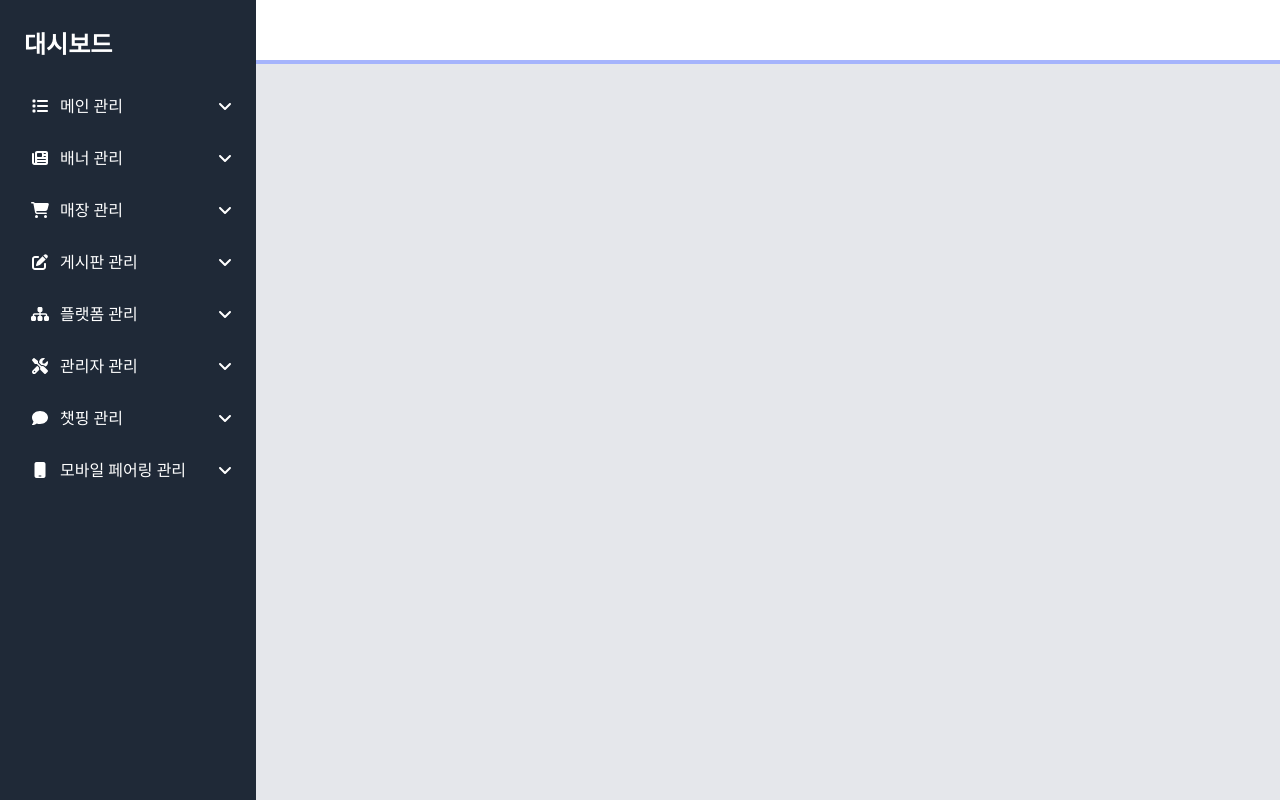
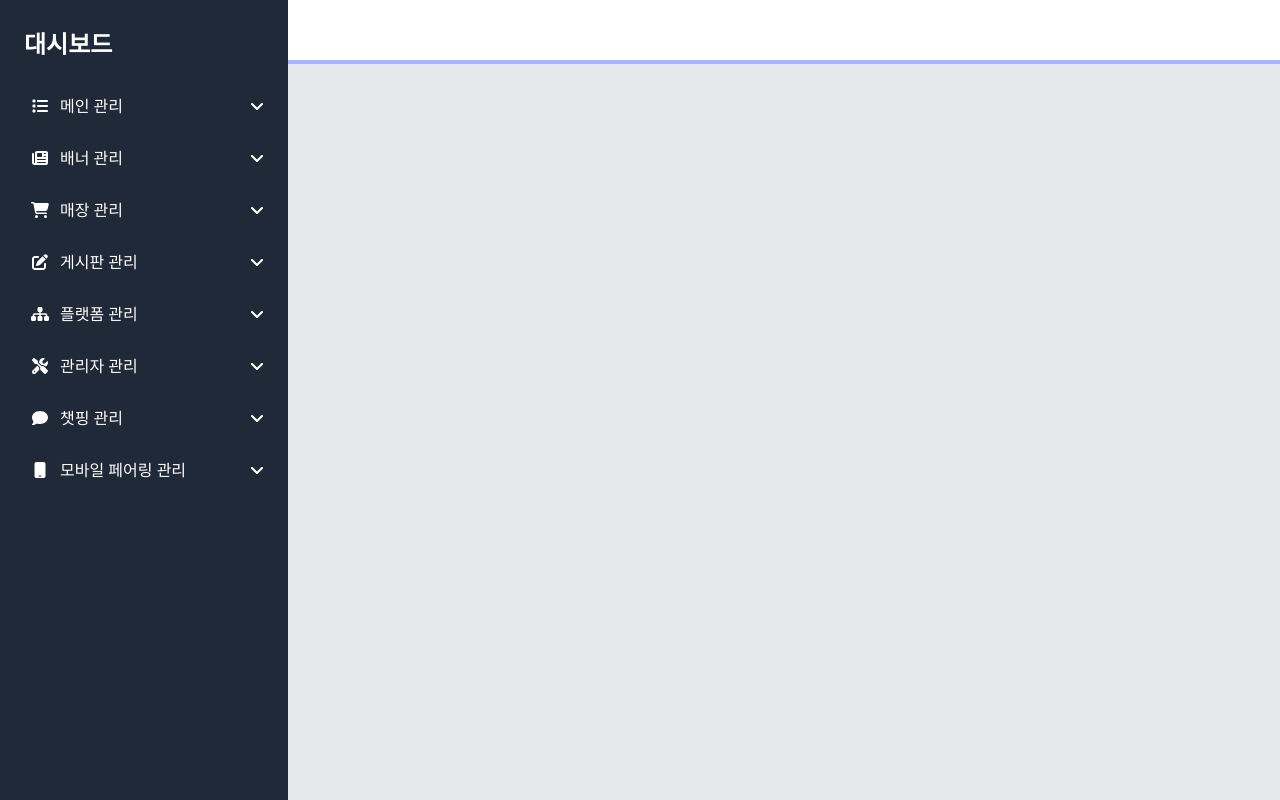
Before and after one commit to rasung82/beyond-career, a Nuxt app: page /dashboard in a window 1280 px wide. Built offline with nearby package versions, Linux system fonts and the light colour scheme.

Commit message:
Add Dashboard menu.

```diff
--- a/components/dashboard/AdminMenus.vue
+++ /dev/null
@@ -1,119 +0,0 @@
-<template>
-  <aside class="bg-gray-800 w-64 text-white px-2 py-7 space-y-6">
-    <div class="px-4 mb-6">
-      <h3 class="text-2xl font-semibold">대시보드</h3>
-    </div>
-    <nav>
-      <ul class="menu-1st flex flex-col" :class="{ open: has2ndMenu }">
-        <li
-          v-for="menu in getMainMenu"
-          :key="menu.adminMenuId"
-          class="aside-nav-1st-menu"
-        >
-          <font-awesome-icon
-            :icon="getMenuIcon(menu)"
-            class="w-8 mr-1 space-x-0"
-          />
-          <span>{{ menu?.adminMenuNm }}</span>
-          <font-awesome-icon
-            v-if="hasSubMenus(menu)"
-            icon="fa-solid fa-angle-down"
-            class="ml-auto text-right"
-          />
-        </li>
-        <!--
-        <ul class="menu-2nd ml-8 -mt-2">
-          <li class="aside-nav-2nd-menu">
-            <span>LNB 메뉴 관리</span>
-          </li>
-          <li class="aside-nav-2nd-menu">
-            <span>홈 화면 관리</span>
-          </li>
-          <li class="aside-nav-2nd-menu">
-            <span>홈 배너 관리</span>
-          </li>
-        </ul>
-        <li class="aside-nav-1st-menu">
-          <font-awesome-icon
-            icon="fa-solid fa-newspaper"
-            class="w-8 mr-1"
-          />배너 관리
-        </li>
-        <li class="aside-nav-1st-menu">
-            <font-awesome-icon
-              icon="fa-solid fa-cart-shopping"
-              class="w-8 mr-1"
-            />매장 관리
-          </li>
-          <li class="aside-nav-1st-menu">
-            <font-awesome-icon
-              icon="fa-solid fa-pen-to-square"
-              class="w-8 mr-1"
-            />게시판 관리
-          </li>
-          <li class="aside-nav-1st-menu">
-            <font-awesome-icon
-              icon="fa-solid fa-sitemap"
-              class="w-8 mr-1"
-            />플랫폼 관리
-          </li>
-          <li class="aside-nav-1st-menu">
-            <font-awesome-icon
-              icon="fa-solid fa-screwdriver-wrench"
-              class="w-8 mr-1"
-            />관리자 관리
-          </li>
-          <li class="aside-nav-1st-menu">
-            <font-awesome-icon
-              icon="fa-solid fa-comment"
-              class="w-8 mr-1 space-x-0"
-            />챗핑 관리
-          </li> -->
-      </ul>
-    </nav>
-  </aside>
-</template>
-
-<script setup lang="ts">
-import type { AdminMenu } from '~/types/adminMenu';
-
-const props = defineProps<{
-  menus?: AdminMenu[];
-}>();
-
-const getMainMenu = computed(() => {
-  return props.menus?.filter((menu: AdminMenu) => menu?.adminMenuIdUpper === 0);
-});
-
-const has2ndMenu = ref<boolean>(false);
-
-const getMenuIcon = (menu: AdminMenu) => {
-  return `fa-solid ${menu?.iconClass}`;
-};
-
-const hasSubMenus = (menu: AdminMenu) => {
-  const filter = props.menus?.filter(
-    (item: AdminMenu) => item?.adminMenuIdUpper === menu?.adminMenuId,
-  );
-  return filter;
-};
-
-const handleMenu = () => (has2ndMenu.value = !has2ndMenu.value);
-
-console.log('woors) Components.AdminMenus...', props.menus);
-</script>
-
-<style scoped>
-.menu-2nd {
-  display: none;
-}
-.menu-1st.open > .menu-2nd {
-  display: block;
-}
-.aside-nav-1st-menu {
-  @apply mb-2 px-4 py-2.5 hover:bg-gray-700 rounded-xl transition-colors duration-200 flex items-center;
-}
-.aside-nav-2nd-menu {
-  @apply px-8 py-2.5 hover:bg-gray-700 rounded-xl transition-colors duration-200 flex items-center;
-}
-</style>
--- /dev/null
+++ b/components/dashboard/NavMenu.vue
@@ -0,0 +1,27 @@
+<template>
+  <aside class="bg-gray-800 w-72 text-white px-2 py-7 space-y-6">
+    <div class="px-4 mb-6">
+      <h3 class="text-2xl font-semibold">대시보드</h3>
+    </div>
+    <nav>
+      <ul>
+        <NavMenuItem
+          v-for="item in supMenus"
+          :key="item.adminMenuId"
+          :menu="item"
+          :depth="1"
+          :has-child="false"
+        />
+      </ul>
+    </nav>
+  </aside>
+</template>
+
+<script setup lang="ts">
+import NavMenuItem from './NavMenuItem.vue';
+const { adminMenus: supMenus } = useAdminSupMenus();
+
+console.log('woors) Components.NavMenu...', supMenus);
+</script>
+
+<style scoped></style>
--- /dev/null
+++ b/components/dashboard/NavMenuItem.vue
@@ -0,0 +1,70 @@
+<template>
+  <div class="menu-parent" :class="{ open: flag }">
+    <li
+      :class="[
+        'menu-common w-full',
+        hasChild ? 'nav-sub-menu' : 'nav-sup-menu',
+      ]"
+      @click="() => (flag = !flag)"
+    >
+      <font-awesome-icon
+        v-if="props.menu?.iconClass"
+        :icon="menuIcon"
+        class="w-8 mr-1"
+      />
+      <span>{{ props.menu?.adminMenuNm }}</span>
+      <font-awesome-icon
+        v-if="subMenus?.length"
+        icon="fa-solid fa-angle-down"
+        class="ml-auto shrink-0 text-right"
+      />
+    </li>
+    <ul v-if="subMenus?.length" class="menu-child">
+      <NavMenuItem
+        v-for="item in subMenus"
+        :key="item?.adminMenuId"
+        :menu="item"
+        :depth="depth + 1"
+        :is-child="true"
+      />
+    </ul>
+  </div>
+</template>
+
+<script setup lang="ts">
+import type { AdminMenu } from '~/types/adminMenu';
+
+const props = defineProps<{
+  menu: AdminMenu;
+  depth: number;
+  hasChild?: boolean;
+}>();
+
+const flag = ref(false);
+
+const { adminMenus: subMenus } = useAdminSubMenus(props.menu);
+
+const menuIcon = computed(() => `fa-solid ${props?.menu?.iconClass}`);
+</script>
+
+<style scoped>
+.menu-child {
+  display: none;
+}
+.menu-parent.open > .menu-child {
+  display: block;
+}
+.menu-parent .menu-child {
+  margin-left: calc(1.5rem * var(--depth, 1));
+}
+
+.menu-common {
+  @apply hover:bg-gray-700 rounded-xl transition-colors duration-200 flex items-center;
+}
+.nav-sup-menu {
+  @apply px-4 py-2.5 mb-2;
+}
+.nav-sub-menu {
+  @apply px-4 py-2.5;
+}
+</style>
--- a/composables/useAdminMenu.ts
+++ b/composables/useAdminMenu.ts
@@ -12,3 +12,23 @@ export const useAdminMenus = (): AdminMenuReturn => {
     adminMenus,
   };
 };
+
+export const useAdminSupMenus = (): AdminMenuReturn => {
+  const adminMenus = adminMenuData?.filter(
+    (menu: AdminMenu) => menu?.adminMenuIdUpper === 0,
+  );
+
+  return {
+    adminMenus,
+  };
+};
+
+export const useAdminSubMenus = (menu: AdminMenu): AdminMenuReturn => {
+  const adminMenus = adminMenuData?.filter(
+    (item: AdminMenu) => item?.adminMenuIdUpper === menu?.adminMenuId,
+  );
+
+  return {
+    adminMenus,
+  };
+};
--- a/pages/dashboard/index.vue
+++ b/pages/dashboard/index.vue
@@ -1,7 +1,7 @@
 <template>
   <div class="flex h-screen">
-    <AdminMenus :menus="menus" />
-    <div class="flex-1 flex flex-col gap-y-0">
+    <NavMenu />
+    <div class="flex-1 flex flex-col">
       <header class="h-16 bg-white border-b-4 border-indigo-300"></header>
       <main class="flex-1 bg-gray-200"></main>
     </div>
@@ -9,12 +9,7 @@
 </template>
 
 <script setup lang="ts">
-import AdminMenus from '~/components/dashboard/AdminMenus.vue';
-
-const { adminMenus } = useAdminMenus();
-const menus = computed(() => {
-  return adminMenus;
-});
+import NavMenu from '~/components/dashboard/NavMenu.vue';
 
 console.log('woors) Pages.dashboard...');
 </script>
```
Also changed, not shown: eslint.config.mjs (+4 -4 lines).
